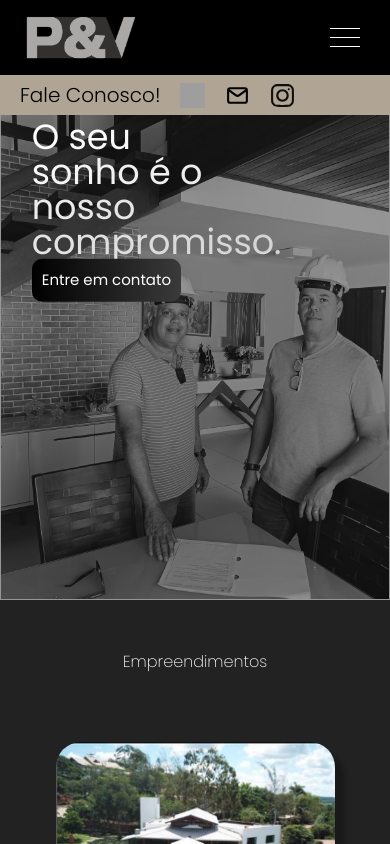
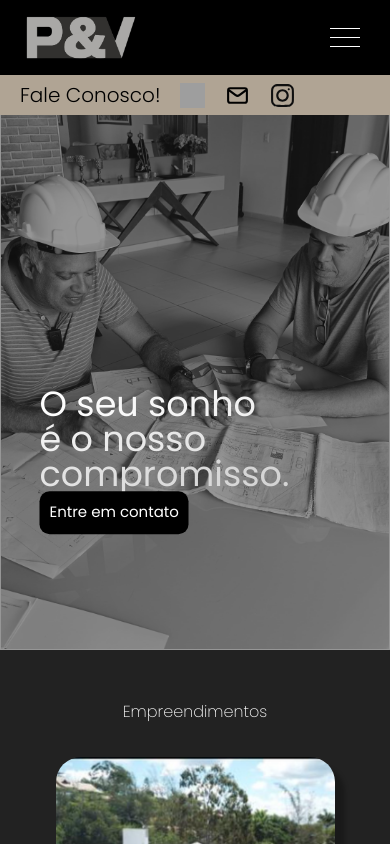
Before and after one commit to CarlosAugustoP/construtora-next, a Next.js app: page / in a window 390 px wide. Shown: the top 844 px of the page. Built offline with nearby package versions, Linux system fonts and the light colour scheme; grey boxes are pictures that could not be loaded.

Commit message:
fixing hero

```diff
--- a/src/components/App/index.js
+++ b/src/components/App/index.js
@@ -9,10 +9,12 @@ import Footer from '../Footer';
 import Test from '../NavBar/test';
 import {Mobile} from '../PostHeader/mobile';
 import { Toaster } from 'react-hot-toast';
+import dynamic from 'next/dynamic';
 
 export default function App() {
 
   const [isLargeScreen, setIsLargeScreen] = useState(false);
+  const NoSSRIntro = dynamic(() => import('../Intro'), { ssr: false });
 
   useEffect(() => {
     const handleResize = () => {
@@ -31,7 +33,7 @@ export default function App() {
       />
       <Header />
       <div style={{ height: '100px' }}></div>
-      <Intro />
+      <NoSSRIntro />
       {isLargeScreen ? (
         <>
           <FeaturedPost />
--- a/src/components/Intro/index.js
+++ b/src/components/Intro/index.js
@@ -1,29 +1,14 @@
-import React, { useEffect, useState } from 'react';
+import React from 'react';
 import { Wrapper, StyledImg, ContentBox, Title, Button, Colored } from './styles';
 
 export default function Intro() {
-    const [isScreenBiggerThan942px, setIsScreenBiggerThan942px] = useState(false);
-
-    useEffect(() => {
-        const handleResize = () => {
-            setIsScreenBiggerThan942px(window.innerWidth > 942);
-        };
-
-        handleResize(); // Call the function initially
-
-        window.addEventListener('resize', handleResize); // Add event listener for resize
-
-        return () => {
-            window.removeEventListener('resize', handleResize); // Clean up the event listener
-        };
-    }, []);
-
     return (
         <Wrapper>
             <StyledImg
-                src={isScreenBiggerThan942px ? "img/test.jpeg" : "img/hero.jpeg"}
-                srcSet={isScreenBiggerThan942px ? "img/test.jpeg 942w" : "img/hero.jpeg 942w"}
+                src="img/test.jpeg"
+                sizes="(max-width: 942px) 100vw, 942px"
                 alt="Parallax"
+                loading="lazy"
             />
             <ContentBox>
                 <Title><Colored>O seu sonho é o nosso compromisso.</Colored></Title>
--- a/src/components/Intro/styles.js
+++ b/src/components/Intro/styles.js
@@ -23,6 +23,7 @@ export const StyledImg = styled.img`
     border: 0.1px solid white;
     @media (max-width: 942px) {
         object-position: 50% 0%;
+        height:550px;
     }
 
     `;
@@ -37,10 +38,10 @@ export const ContentBox = styled.div`
     border-radius: 10px;
 
     @media (max-width: 942px) {
-        width: 80%;
+        width: 90%;
         top: 20%;
-        left: 43%;
-        transform: translate(-50%, -50%);
+        left: 50%;
+        transform: translate(-50%, 78%);
     }
 `;
 
@@ -55,7 +56,7 @@ export const Title = styled.h1`
 `;
 
 export const Button = styled.button`
-    background: linear-gradient(to right, black, #3A3A3A);
+    background-color: black;
     color: white;
     font-size: 20px;
     padding: 10px;
--- a/src/components/PostHeader/styles.js
+++ b/src/components/PostHeader/styles.js
@@ -88,7 +88,7 @@ export const CarousselItem = styled.div`
     width: 100%;
     img {
         width: 90%; /* Faz a imagem preencher a largura do item */
-        height: auto; /* Mantém a proporção da imagem ajustando a altura automaticamente */
+        height: 60%; /* Mantém a proporção da imagem ajustando a altura automaticamente */
         object-fit: cover; /* Garante que a imagem cubra o espaço disponível sem distorção */
         border-radius: 25px;
         box-shadow: 10px 10px 4px 0px rgba(0, 0, 0, 0.25);
```
